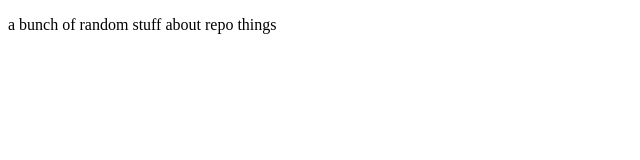
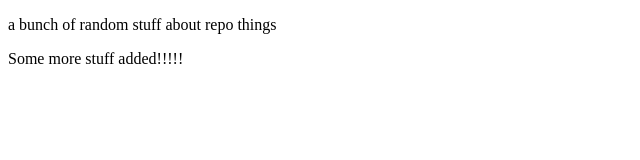
Before and after one commit to inGitation/basic_repo, a plain HTML site: page index.html in a window 1280 px wide. Shown: the whole page, without its empty margins (0-640 px from the left). Drawn offline with Linux system fonts and the light colour scheme.

Commit message:
Second commit, added p in html

```diff
--- a/index.html
+++ b/index.html
@@ -5,5 +5,6 @@
 	</head>
 	<body>
 		<p>a bunch of random stuff about repo things</p>
+		<p>Some more stuff added!!!!!</p>
 	</body>
 </html>
```
